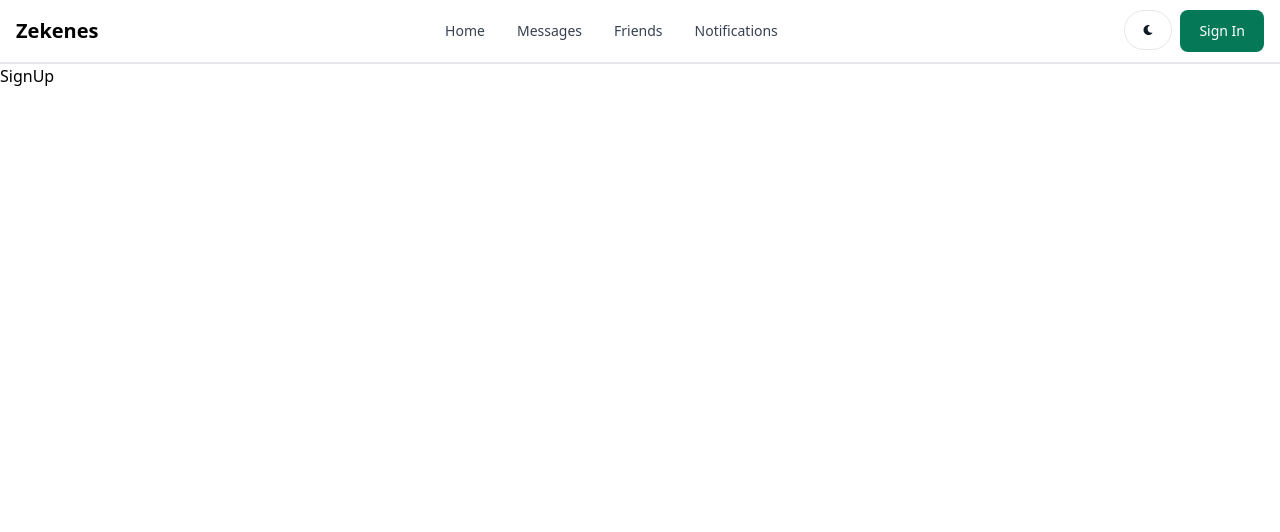
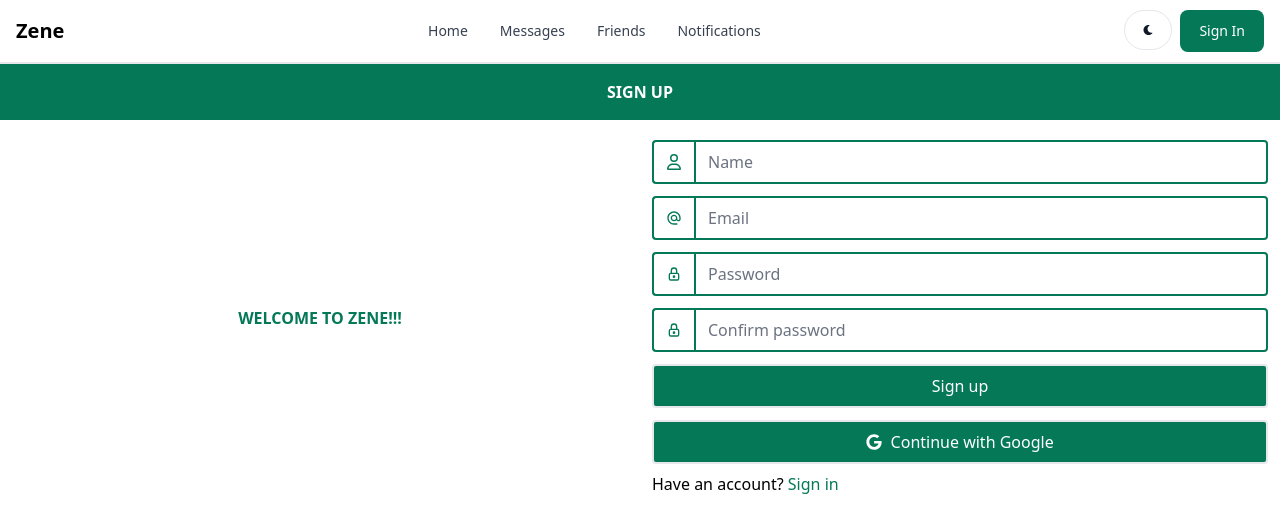
Before and after one commit to lvkien16/mern-chatMessage, a React (Vite) app in the folder client/: page /sign-up in a window 1280 px wide. Shown: the top 532 px of the page. Built offline with nearby package versions, Linux system fonts and the light colour scheme.

Commit message:
create signup page ui

```diff
--- a/client/src/components/Header.jsx
+++ b/client/src/components/Header.jsx
@@ -10,7 +10,7 @@ export default function Header() {
         to="/"
         className="self-center whitespace-nowrap text-sm sm:text-xl font-semibold dark:text-white"
       >
-        <span>Zekenes</span>
+        <span>Zene</span>
       </Link>
 
       <div className="flex gap-2 md:order-2">
--- a/client/src/pages/SignUp.jsx
+++ b/client/src/pages/SignUp.jsx
@@ -1,5 +1,90 @@
 import React from "react";
+import { FaRegUser } from "react-icons/fa6";
+import { MdOutlineAlternateEmail } from "react-icons/md";
+import { TbLock } from "react-icons/tb";
+import { Link } from "react-router-dom";
+import { FaGoogle } from "react-icons/fa";
 
 export default function SignUp() {
-  return <div>SignUp</div>;
+  return (
+    <>
+      <h2 className="w-full text-center bg-emerald-700 text-white py-4 font-bold">
+        SIGN UP
+      </h2>
+      <div className="mt-5 flex justify-between w-full container mx-auto">
+        <div className="hidden md:flex mx-auto items-center font-bold text-emerald-700">
+          WELCOME TO ZENE!!!
+        </div>
+        <div className="w-full md:w-2/4 text-center">
+          <div className="flex items-center justify-center px-3">
+            <div className="border-2 border-emerald-700 border-e-0 py-3 px-3 rounded rounded-r-none">
+              <FaRegUser className="text-emerald-700" />
+            </div>
+            <div className="w-full">
+              <input
+                className="border-emerald-700 border-2 focus:border-none text-emerald-700 rounded rounded-l-none w-full"
+                type="text"
+                placeholder="Name"
+              />
+            </div>
+          </div>
+          <div className="flex items-center justify-center mt-3 px-3">
+            <div className="border-2 border-emerald-700 border-e-0 py-3 px-3 rounded rounded-r-none">
+              <MdOutlineAlternateEmail className="text-emerald-700" />
+            </div>
+            <div className="w-full">
+              <input
+                className="w-full border-emerald-700 border-2 focus:border-none text-emerald-700 rounded rounded-l-none"
+                type="email"
+                placeholder="Email"
+              />
+            </div>
+          </div>
+          <div className="flex items-center justify-center mt-3 px-3">
+            <div className="border-2 border-emerald-700 border-e-0 py-3 px-3 rounded rounded-r-none">
+              <TbLock className="text-emerald-700" />
+            </div>
+            <div className="w-full">
+              <input
+                className="w-full border-emerald-700 border-2 focus:border-none text-emerald-700 rounded rounded-l-none"
+                type="password"
+                placeholder="Password"
+              />
+            </div>
+          </div>
+          <div className="flex items-center justify-center mt-3 px-3">
+            <div className="border-2 border-emerald-700 border-e-0 py-3 px-3 rounded rounded-r-none">
+              <TbLock className="text-emerald-700" />
+            </div>
+            <div className="w-full">
+              <input
+                className="w-full border-emerald-700 border-2 focus:border-none text-emerald-700 rounded rounded-l-none"
+                type="password"
+                placeholder="Confirm password"
+              />
+            </div>
+          </div>
+          <div className="w-full px-3">
+            <button className="border-2 py-2 w-full mt-3 bg-emerald-700 text-white hover:bg-transparent hover:text-emerald-700 hover:border-emerald-700 rounded">
+              Sign up
+            </button>
+          </div>
+          <div className="w-full px-3">
+            <button className="flex items-center justify-center border-2 py-2 w-full mt-3 bg-emerald-700 text-white hover:bg-transparent hover:text-emerald-700 hover:border-emerald-700 rounded">
+              <FaGoogle />
+              &nbsp; Continue with Google
+            </button>
+          </div>
+          <div>
+            <p className="mt-2 text-start px-3">
+              Have an account?&nbsp;
+              <Link to="/sign-in" className="hover:underline text-emerald-700">
+                Sign in
+              </Link>
+            </p>
+          </div>
+        </div>
+      </div>
+    </>
+  );
 }
```
